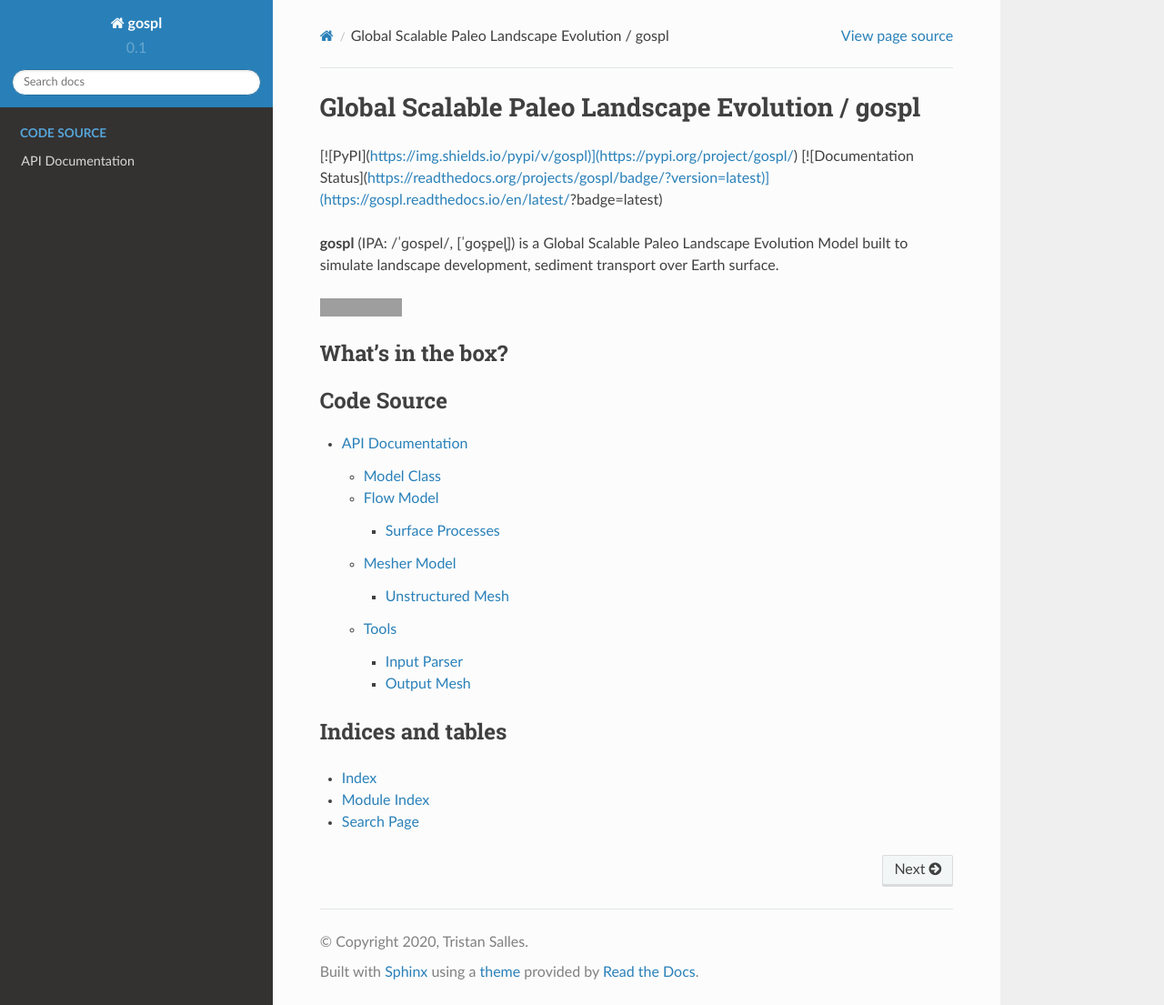
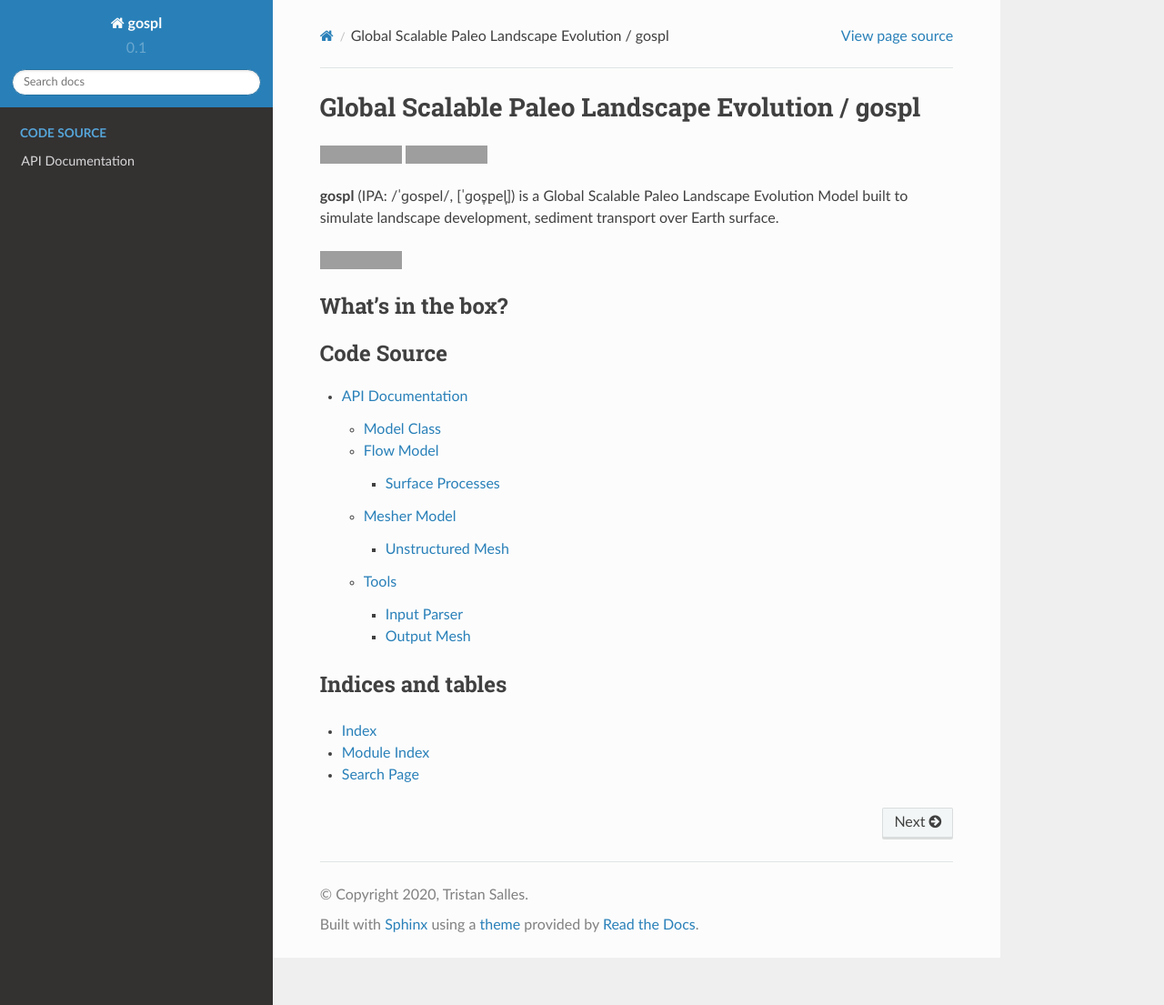
Before and after one commit to Geodels/gospl, a Sphinx documentation site: the page built from docs/index.rst, in a window 1280 px wide and 1105 px high. Shown: the whole window at 91% size. Built offline with Sphinx 7.4.7 and the Read the Docs theme 2.0.0, drawn with Linux system fonts in a browser that asks for light colours; the version number is read from the project's files by our own code; some of the changed lines change nothing that is shown; grey boxes are pictures that could not be loaded.

Commit message:
Update index.rst

```diff
--- a/docs/index.rst
+++ b/docs/index.rst
@@ -6,7 +6,15 @@
 Global Scalable Paleo Landscape Evolution / gospl
 ==================================================
 
-[![PyPI](https://img.shields.io/pypi/v/gospl)](https://pypi.org/project/gospl/) [![Documentation Status](https://readthedocs.org/projects/gospl/badge/?version=latest)](https://gospl.readthedocs.io/en/latest/?badge=latest)
+
+.. image:: https://img.shields.io/pypi/v/gospl
+  :target: https://pypi.org/project/gospl
+  :alt: PyPI
+
+.. image:: https://readthedocs.org/projects/gospl/badge/?version=latest
+  :target: https://gospl.readthedocs.io/en/latest/?badge=latest
+  :alt: Documentation Status
+
 
 **gospl** (IPA: /ˈɡospel/, [ˈɡo̞s̠pe̞l]) is a Global Scalable Paleo Landscape Evolution Model built to simulate landscape development, sediment transport over Earth surface.
 
```
